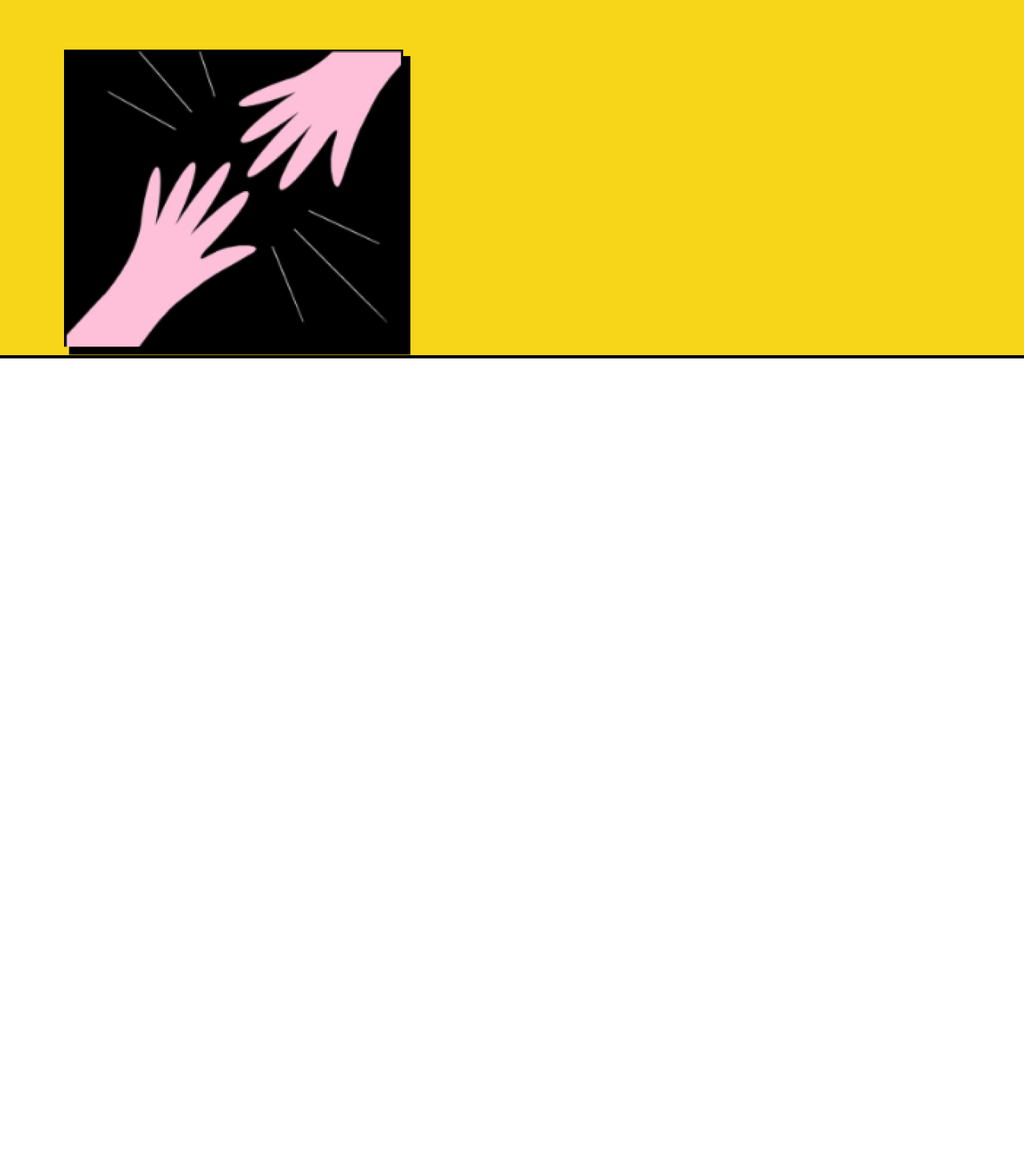
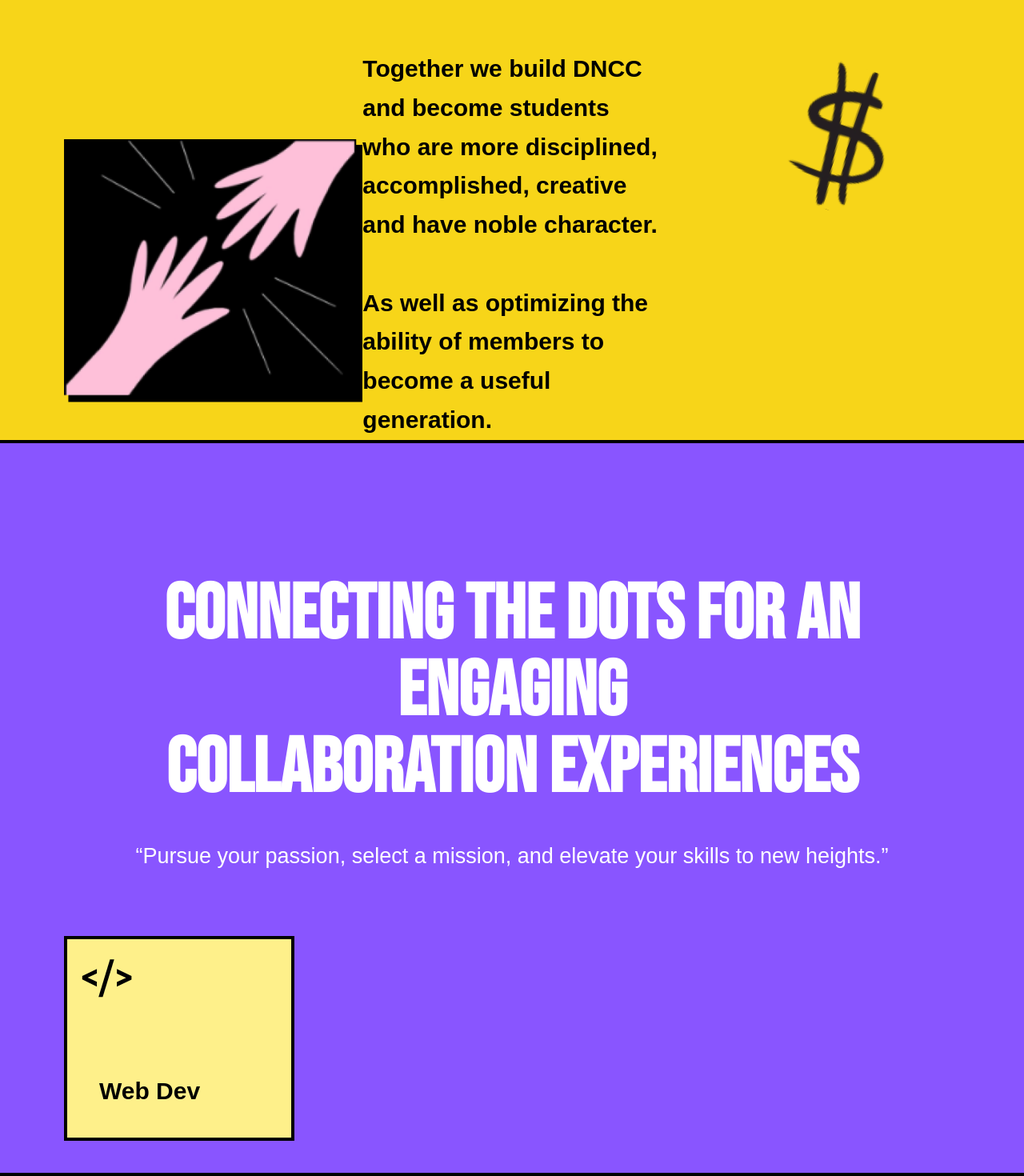
Before and after one commit to dnccsemarang/webisite-afg23-vuejs, a Vue app: page / in a window 1280 px wide. Shown: the part 2075-3545 px from the top of the page at 80% size. Before the commit the page ends 2523 px from the top, so only its background shows below. Built offline with nearby package versions, Linux system fonts and the light colour scheme; a web font is replaced by a local one.

Commit message:
feat: add section connection

```diff
--- /dev/null
+++ b/src/components/icons/IconWeb.vue
@@ -0,0 +1,18 @@
+<template>
+  <svg
+    width="90"
+    height="88"
+    viewBox="0 0 90 88"
+    fill="none"   xmlns="http://www.w3.org/2000/svg">
+
+    <path
+      d="M37.0732 53.3671L37.0687 59.2302L18.812 50.2757L18.8153 45.9583L37.0856 37.1637L37.0813 42.8136L25.6074 48.037L37.0732 53.3671Z"
+      fill="black" />
+    <path
+      d="M53.5006 25.2776H58.7061L44.3769 72.3422H39.1714L53.5006 25.2776Z"
+      fill="black" />
+    <path
+      d="M80.3717 50.4356L62.1015 59.2302L62.1058 53.5803L73.5796 48.3568L62.1139 43.0268L62.1183 37.1637L80.375 46.1182L80.3717 50.4356Z"
+      fill="black" />
+  </svg>
+</template>
--- a/src/views/HomeView.vue
+++ b/src/views/HomeView.vue
@@ -3,7 +3,7 @@ import { onMounted } from "vue";
 import IconStar from "../components/icons/IconStar.vue";
 import IconHeart from "../components/icons/IconHeart.vue";
 import IconChain from "../components/icons/IconChain.vue";
-import IconCling from "../components/icons/IconCling.vue";
+import IconWeb from "../components/icons/IconWeb.vue";
 import anime from "animejs/lib/anime.es.js";
 
 onMounted(() => {
@@ -181,24 +181,66 @@ onMounted(() => {
   <!-- Connecting -->
   <div
     id="galleries"
-    class="bg-[#F7D519] -mt-2 pt-14 lg:pt-32 px-20 border-b-4 border-black relative">
-    <h1 class="text-center font-bebas font-bold text-5xl lg:text-8xl text-[#1B1719] z-50">
+    class="bg-[#F7D519] -mt-2 pt-16 pb-16 lg:pb-0 lg:pt-32 px-20 border-b-4 border-black relative">
+    <h1
+      class="text-center font-bebas font-bold text-5xl lg:text-8xl text-[#1B1719] z-50">
       Connecting the dots for an engaging <br />
       collaboration experiences
     </h1>
 
-    <div id="chain" class="absolute top-4  left-5 lg:left-10">
+    <div id="chain" class="absolute top-4 left-5 lg:left-10">
       <!-- <IconChain /> -->
-       <img class="w-32 lg:w-72 opacity-2 lg:opacity-100" src="../assets/Chain.svg" alt="">
+      <img
+        class="w-32 lg:w-72 opacity-25 lg:opacity-100"
+        src="../assets/Chain.svg"
+        alt="" />
     </div>
 
     <div id="cling" class="absolute top-10 lg:top-20 right-5 lg:right-48">
-      <img class="w-16 lg:w-32" src="../assets/Cling.png" alt="">
+      <img class="w-16 lg:w-32" src="../assets/Cling.png" alt="" />
     </div>
 
+    <div class="mt-10 lg:mt-20 lg:grid lg:grid-cols-3 lg:grid-flow-col">
+      <div class="relative lg:top-28">
+        <img class="w-[500px]" src="../assets/HandConnect.png" alt="" />
+      </div>
+
+      <p
+        class="mt-5 lg:mt-0 text-center lg:text-left lg:leading-relaxed font-inria font-bold text-xl lg:text-[30px]">
+        Together we build DNCC and become students who are more disciplined,
+        accomplished, creative and have noble character.
+        <br />
+        <br />
+        As well as optimizing the ability of members to become a useful
+        generation.
+      </p>
+
+      <div class="hidden lg:block relative">
+        <img class="ml-32" src="../assets/Dollar.svg" alt="" />
+      </div>
+    </div>
+  </div>
+
+  <!-- Devisi -->
+  <div
+    id="devisi"
+    class="bg-[#8955FF] -mt-2 pt-10 lg:pt-44 pb-10 px-20 border-b-4 border-black">
+    <h1
+      class="text-center font-bebas font-bold text-5xl lg:text-8xl text-white z-50">
+      Connecting the dots for an engaging <br />
+      collaboration experiences
+    </h1>
+
+    <p class="font-inria text-center text-white font-thin lg:text-[27px] mt-10">
+      “Pursue your passion, select a mission, and elevate your skills to new
+      heights.”
+    </p>
+
     <div class="mt-20">
-      <img class="" src="../assets/HandConnect.png" alt="">
+      <div class="card bg-yellow-200 w-72 h-64 border-4 border-black relative">
+        <IconWeb />
+        <p class="absolute font-inria font-bold text-3xl bottom-0 mb-10 ml-10">Web Dev</p>
+      </div>
     </div>
-
   </div>
 </template>
```
Also changed, not shown: src/assets/Dollar.svg (added).
